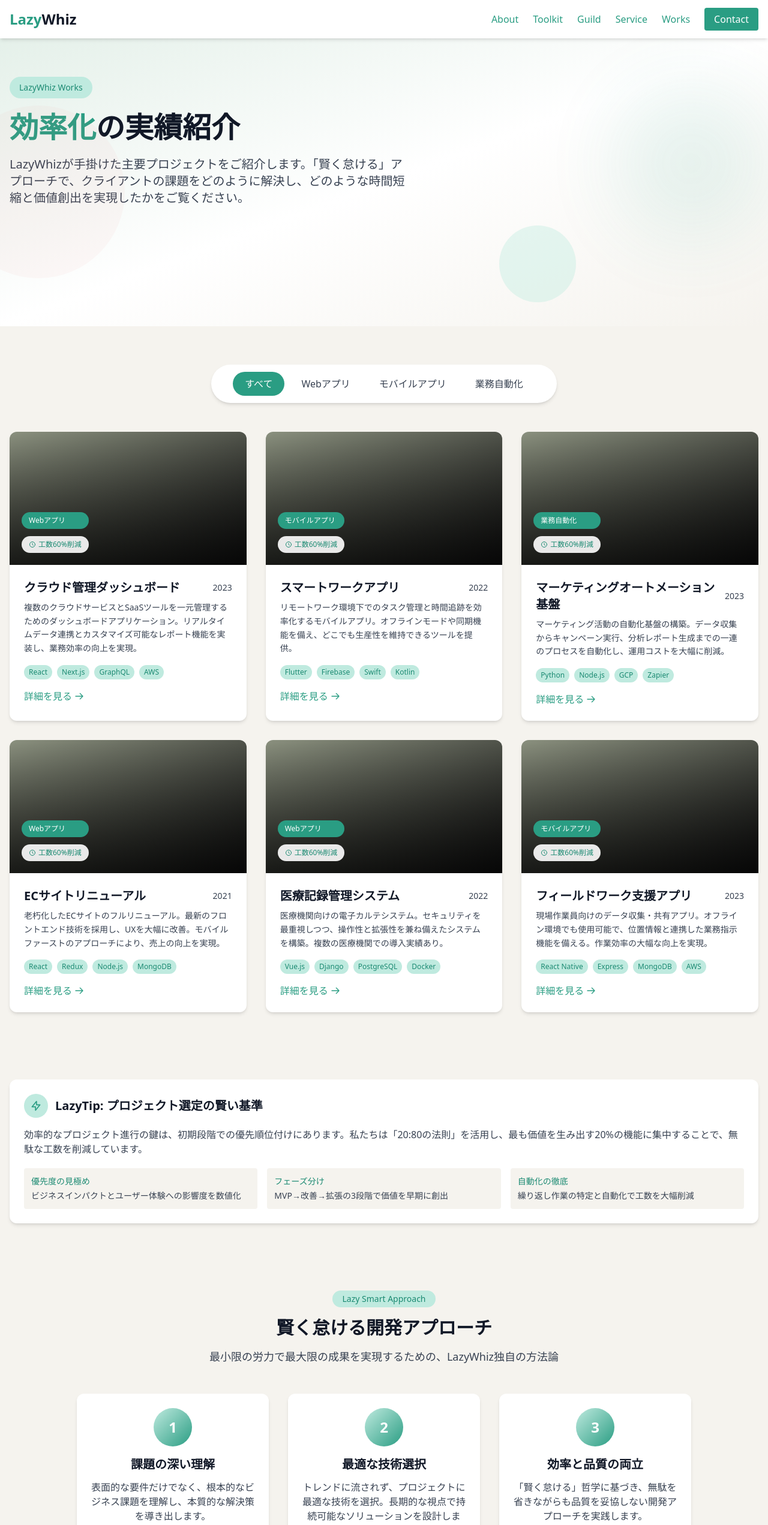
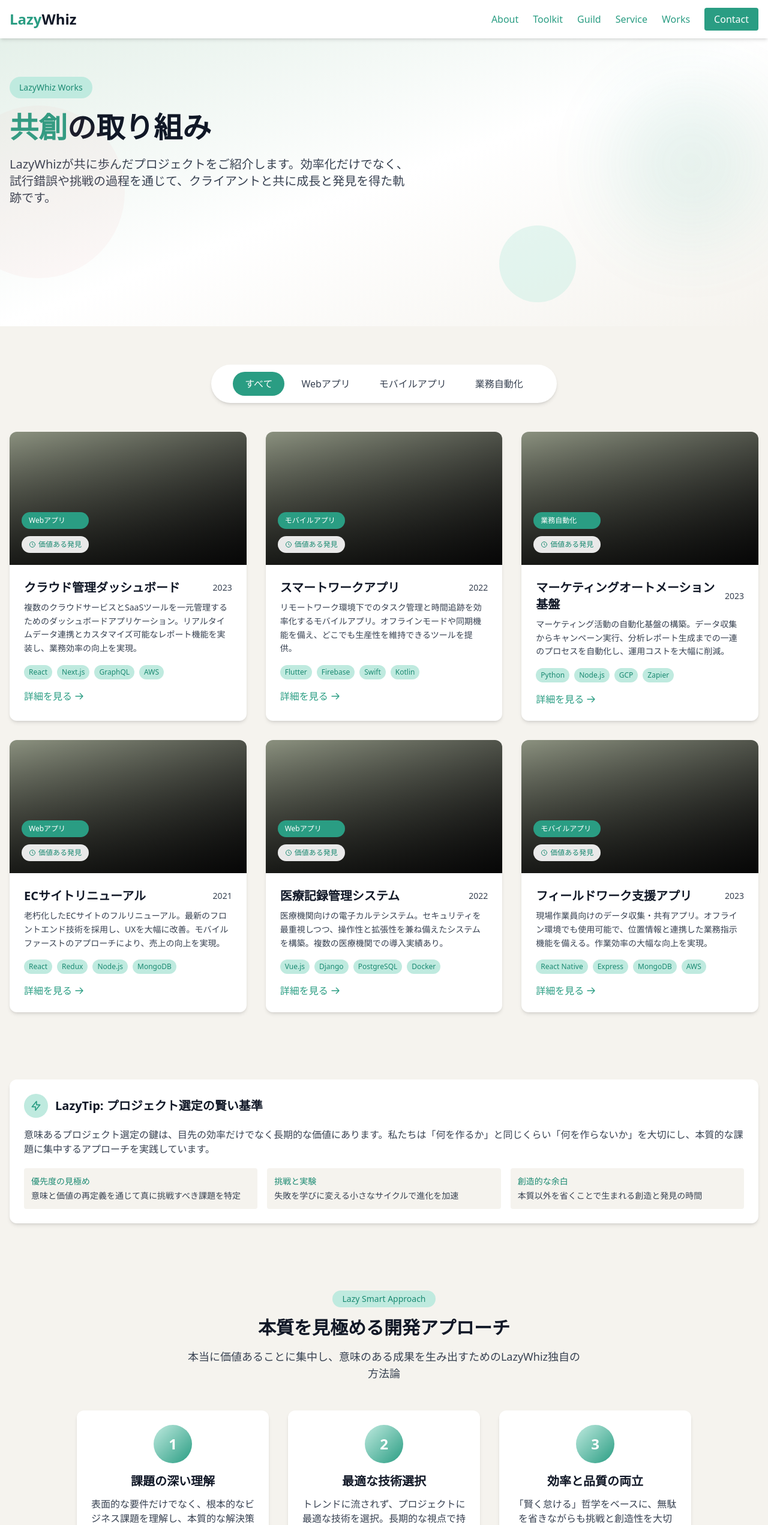
Before and after one commit to lazywhiz-main/lazywhizmain, a Next.js app: page /works in a window 1280 px wide. Shown: the top 2543 px of the page at 60% size. Built offline with nearby package versions, Linux system fonts and the light colour scheme.

Commit message:
トップページと実績ページのトーンを統一：効率化から本質と意味ある挑戦へ変更

```diff
--- a/app/page.tsx
+++ b/app/page.tsx
@@ -59,7 +59,7 @@ export default function Home() {
                 </svg>
               </div>
               <h3 className="text-2xl font-bold mb-4 text-text-high">受託開発</h3>
-              <p className="text-text-medium mb-6 flex-grow">あなたのビジネスに最適な技術ソリューションを提供します。効率的な開発プロセスで、ビジネス成果を最大化。</p>
+              <p className="text-text-medium mb-6 flex-grow">あなたのビジネスに最適な技術ソリューションを提供します。本質に集中し、意味ある価値創出を共に目指します。</p>
               <Link href="/service" className="inline-flex items-center text-brand-500 hover:text-brand-600 font-medium mt-auto">
                 <span>詳しく見る</span>
                 <svg className="ml-2 w-5 h-5" fill="none" stroke="currentColor" viewBox="0 0 24 24" xmlns="http://www.w3.org/2000/svg">
@@ -75,7 +75,7 @@ export default function Home() {
                 </svg>
               </div>
               <h3 className="text-2xl font-bold mb-4 text-text-high">ツールキット</h3>
-              <p className="text-text-medium mb-6 flex-grow">日々の作業を効率化するためのミニツールと、賢く働くためのアイデアを集めたコンテンツライブラリ。</p>
+              <p className="text-text-medium mb-6 flex-grow">日々の作業を本質化するためのミニツールと、賢く怠けるためのアイデアを集めたコンテンツライブラリ。</p>
               <Link href="/toolkit" className="inline-flex items-center text-brand-500 hover:text-brand-600 font-medium mt-auto">
                 <span>詳しく見る</span>
                 <svg className="ml-2 w-5 h-5" fill="none" stroke="currentColor" viewBox="0 0 24 24" xmlns="http://www.w3.org/2000/svg">
@@ -91,7 +91,7 @@ export default function Home() {
                 </svg>
               </div>
               <h3 className="text-2xl font-bold mb-4 text-text-high">共創コミュニティ</h3>
-              <p className="text-text-medium mb-6 flex-grow">同じ志を持つクリエイターやビジネスパーソンが集まり、アイデアを共有し合う場所。</p>
+              <p className="text-text-medium mb-6 flex-grow">同じ志を持つ仲間と共に、意味ある挑戦と創造的な対話を通じて成長し合う場所。価値観を共有し、共に学び合います。</p>
               <Link href="/guild" className="inline-flex items-center text-brand-500 hover:text-brand-600 font-medium mt-auto">
                 <span>詳しく見る</span>
                 <svg className="ml-2 w-5 h-5" fill="none" stroke="currentColor" viewBox="0 0 24 24" xmlns="http://www.w3.org/2000/svg">
@@ -111,8 +111,8 @@ export default function Home() {
 
         <div className="container relative">
           <div className="text-center mb-16">
-            <span className="inline-block px-4 py-1 bg-brand-200 text-brand-600 rounded-full text-sm font-medium mb-4">実績</span>
-            <h2 className="text-4xl font-bold text-text-high">実績紹介</h2>
+            <span className="inline-block px-4 py-1 bg-brand-200 text-brand-600 rounded-full text-sm font-medium mb-4">共創の取り組み</span>
+            <h2 className="text-4xl font-bold text-text-high">価値ある挑戦</h2>
           </div>
 
           <div className="grid grid-cols-1 md:grid-cols-2 gap-10 max-w-5xl mx-auto">
@@ -129,7 +129,7 @@ export default function Home() {
               </div>
               <div className="p-8">
                 <h3 className="text-2xl font-bold mb-3 text-text-high">プロジェクト事例 1</h3>
-                <p className="text-text-medium mb-6">効率的なワークフローを実現するためのダッシュボードアプリケーション。ユーザー体験を重視したUIデザインと、データ処理の最適化を実現。</p>
+                <p className="text-text-medium mb-6">共創的なアプローチで開発したダッシュボードアプリケーション。本質的な課題に集中し、ユーザー体験を重視した意味ある機能設計を実現。</p>
                 <Link href="/works/1" className="inline-flex items-center text-brand-500 hover:text-brand-600 font-medium">
                   <span>詳細を見る</span>
                   <svg className="ml-2 w-5 h-5" fill="none" stroke="currentColor" viewBox="0 0 24 24" xmlns="http://www.w3.org/2000/svg">
@@ -152,7 +152,7 @@ export default function Home() {
               </div>
               <div className="p-8">
                 <h3 className="text-2xl font-bold mb-3 text-text-high">プロジェクト事例 2</h3>
-                <p className="text-text-medium mb-6">時間管理を最適化するためのモバイルアプリケーション。直感的な操作性と、ユーザーの行動パターンを学習する機能を搭載。</p>
+                <p className="text-text-medium mb-6">時間管理の本質を見つめ直したモバイルアプリケーション。直感的な操作性と、ユーザーの真のニーズに応える創造的な機能を提供。</p>
                 <Link href="/works/2" className="inline-flex items-center text-brand-500 hover:text-brand-600 font-medium">
                   <span>詳細を見る</span>
                   <svg className="ml-2 w-5 h-5" fill="none" stroke="currentColor" viewBox="0 0 24 24" xmlns="http://www.w3.org/2000/svg">
@@ -185,9 +185,9 @@ export default function Home() {
 
         <div className="container relative z-10">
           <div className="max-w-3xl mx-auto text-center text-white">
-            <h2 className="text-4xl font-bold mb-8">あなたのプロジェクトを<br />一緒に実現しませんか？</h2>
+            <h2 className="text-4xl font-bold mb-8">意味ある挑戦を<br />一緒に始めませんか？</h2>
             <p className="text-xl mb-12 opacity-90">
-              LazyWhizは、あなたのビジネスの成長をサポートします。効率的な開発プロセスと創造的なアイデアで、最高の結果を生み出しましょう。
+              LazyWhizは、あなたの課題の本質を見極め、真に価値あるソリューションを共に創造します。探求と発見の対話から始めましょう。
             </p>
             <Link href="/contact" className="inline-flex items-center bg-white text-brand-500 hover:bg-neutral-50 px-10 py-5 rounded-lg font-bold text-lg transition-all shadow-lg hover:shadow-xl transform hover:-translate-y-1">
               <span>お問い合わせ</span>
--- a/app/works/page.tsx
+++ b/app/works/page.tsx
@@ -70,10 +70,10 @@ export default function Works() {
           <div className="max-w-4xl">
             <span className="inline-block mb-6 px-4 py-2 bg-brand-200 text-brand-600 rounded-full text-sm font-medium">LazyWhiz Works</span>
             <h1 className="text-4xl md:text-5xl font-bold mb-6">
-              <span className="text-brand-500">効率化</span>の実績紹介
+              <span className="text-brand-500">共創</span>の取り組み
             </h1>
             <p className="text-lg md:text-xl text-text-medium mb-8 max-w-2xl">
-              LazyWhizが手掛けた主要プロジェクトをご紹介します。「賢く怠ける」アプローチで、クライアントの課題をどのように解決し、どのような<span className="font-medium">時間短縮と価値創出</span>を実現したかをご覧ください。
+              LazyWhizが共に歩んだプロジェクトをご紹介します。効率化だけでなく、試行錯誤や挑戦の過程を通じて、クライアントと共に<span className="font-medium">成長と発見</span>を得た軌跡です。
             </p>
           </div>
         </div>
@@ -112,7 +112,7 @@ export default function Works() {
                       <svg className="w-3 h-3 mr-1" fill="none" stroke="currentColor" viewBox="0 0 24 24" xmlns="http://www.w3.org/2000/svg">
                         <path strokeLinecap="round" strokeLinejoin="round" strokeWidth="2" d="M12 8v4l3 3m6-3a9 9 0 11-18 0 9 9 0 0118 0z"></path>
                       </svg>
-                      工数60%削減
+                      価値ある発見
                     </div>
                   </div>
                 </div>
@@ -157,20 +157,20 @@ export default function Works() {
               <h3 className="text-xl font-bold">LazyTip: プロジェクト選定の賢い基準</h3>
             </div>
             <p className="text-text-medium mb-5">
-              効率的なプロジェクト進行の鍵は、初期段階での優先順位付けにあります。私たちは「20:80の法則」を活用し、最も価値を生み出す20%の機能に集中することで、無駄な工数を削減しています。
+              意味あるプロジェクト選定の鍵は、目先の効率だけでなく長期的な価値にあります。私たちは「何を作るか」と同じくらい「何を作らないか」を大切にし、本質的な課題に集中するアプローチを実践しています。
             </p>
             <div className="grid grid-cols-1 md:grid-cols-3 gap-4 text-sm">
               <div className="bg-neutral-50 p-3 rounded">
                 <div className="font-medium mb-1 text-brand-600">優先度の見極め</div>
-                <p>ビジネスインパクトとユーザー体験への影響度を数値化</p>
+                <p>意味と価値の再定義を通じて真に挑戦すべき課題を特定</p>
               </div>
               <div className="bg-neutral-50 p-3 rounded">
-                <div className="font-medium mb-1 text-brand-600">フェーズ分け</div>
-                <p>MVP→改善→拡張の3段階で価値を早期に創出</p>
+                <div className="font-medium mb-1 text-brand-600">挑戦と実験</div>
+                <p>失敗を学びに変える小さなサイクルで進化を加速</p>
               </div>
               <div className="bg-neutral-50 p-3 rounded">
-                <div className="font-medium mb-1 text-brand-600">自動化の徹底</div>
-                <p>繰り返し作業の特定と自動化で工数を大幅削減</p>
+                <div className="font-medium mb-1 text-brand-600">創造的な余白</div>
+                <p>本質以外を省くことで生まれる創造と発見の時間</p>
               </div>
             </div>
           </div>
@@ -182,9 +182,9 @@ export default function Works() {
         <div className="container mx-auto px-4">
           <div className="text-center mb-12">
             <span className="inline-block px-4 py-1 bg-brand-200 text-brand-600 rounded-full text-sm font-medium mb-4">Lazy Smart Approach</span>
-            <h2 className="text-3xl font-bold mb-4">賢く怠ける開発アプローチ</h2>
+            <h2 className="text-3xl font-bold mb-4">本質を見極める開発アプローチ</h2>
             <p className="text-lg text-text-medium max-w-2xl mx-auto">
-              最小限の労力で最大限の成果を実現するための、LazyWhiz独自の方法論
+              本当に価値あることに集中し、意味のある成果を生み出すためのLazyWhiz独自の方法論
             </p>
           </div>
 
@@ -215,10 +215,10 @@ export default function Works() {
               <div className="w-16 h-16 bg-gradient-to-br from-brand-200 to-brand-500 rounded-full flex items-center justify-center text-2xl font-bold mx-auto mb-4 text-white">3</div>
               <h3 className="text-xl font-bold mb-3">効率と品質の両立</h3>
               <p className="mb-4">
-                「賢く怠ける」哲学に基づき、無駄を省きながらも品質を妥協しない開発アプローチを実践します。
+                「賢く怠ける」哲学をベースに、無駄を省きながらも挑戦と創造性を大切にする開発アプローチを実践します。
               </p>
               <div className="text-sm inline-block bg-neutral-50 px-3 py-1 rounded-full">
-                <span className="text-brand-600 font-medium">効果:</span> 開発期間40%短縮
+                <span className="text-brand-600 font-medium">効果:</span> 創造的な時間の確保
               </div>
             </div>
           </div>
@@ -232,7 +232,7 @@ export default function Works() {
             <span className="inline-block px-4 py-1 bg-brand-200 text-brand-600 rounded-full text-sm font-medium mb-4">Client Voice</span>
             <h2 className="text-3xl font-bold mb-4">お客様の声</h2>
             <p className="text-lg text-text-medium max-w-2xl mx-auto">
-              「賢く怠ける」アプローチがもたらした具体的な効果
+              共創による価値創出のストーリー
             </p>
           </div>
 
@@ -248,7 +248,7 @@ export default function Works() {
                   <svg className="w-4 h-4" xmlns="http://www.w3.org/2000/svg" viewBox="0 0 24 24" fill="currentColor"><path d="M12 17.27L18.18 21l-1.64-7.03L22 9.24l-7.19-.61L12 2 9.19 8.63 2 9.24l5.46 4.73L5.82 21z"/></svg>
                 </div>
                 <p className="mb-4 text-lg italic">
-                  LazyWhizのアプローチは非常に効率的でした。無駄な作業を最小化し、本当に価値のある機能開発に集中してくれたおかげで、<span className="font-medium text-brand-600">開発期間を40%短縮</span>しながら期待以上の成果を得られました。
+                  LazyWhizとの協働は新しい視点をもたらしました。単なる効率化ではなく、私たちが本当に取り組むべき課題を見極め、<span className="font-medium text-brand-600">意味のある成果</span>に集中できたことで、チーム全体に新しい価値観が生まれました。
                 </p>
                 <div className="mb-4">
                   <p className="font-bold">田中 誠</p>
@@ -256,7 +256,7 @@ export default function Works() {
                 </div>
                 <div className="text-sm bg-neutral-50 p-3 rounded-lg">
                   <p className="font-medium text-brand-600">LazyWhizからの回答:</p>
-                  <p>田中様、ご信頼いただきありがとうございます。MVP開発のフェーズ分けと自動テスト導入が効率化に貢献できて嬉しいです。今後も「賢く怠ける」アプローチでサポートいたします。</p>
+                  <p>田中様、貴重なフィードバックをありがとうございます。「何をしないか」を決める勇気と「本質に集中する」姿勢が素晴らしい結果につながりました。私たちも多くを学ばせていただきました。</p>
                 </div>
               </div>
             </div>
@@ -272,7 +272,7 @@ export default function Works() {
                   <svg className="w-4 h-4" xmlns="http://www.w3.org/2000/svg" viewBox="0 0 24 24" fill="currentColor"><path d="M12 17.27L18.18 21l-1.64-7.03L22 9.24l-7.19-.61L12 2 9.19 8.63 2 9.24l5.46 4.73L5.82 21z"/></svg>
                 </div>
                 <p className="mb-4 text-lg italic">
-                  自動化プロジェクトを依頼しましたが、単なる技術導入ではなく、ビジネスプロセス全体を最適化する視点で提案してくれました。結果として、<span className="font-medium text-brand-600">運用コストを60%削減</span>し、業務効率を大幅に向上できました。
+                  最初は単なる業務効率化を期待していましたが、LazyWhizは私たちの課題の本質を探り、新しい可能性を示してくれました。失敗を恐れずに実験できる環境を作り、<span className="font-medium text-brand-600">創造的な挑戦</span>を後押ししてくれたことが最大の価値でした。
                 </p>
                 <div className="mb-4">
                   <p className="font-bold">佐藤 美咲</p>
@@ -280,7 +280,7 @@ export default function Works() {
                 </div>
                 <div className="text-sm bg-neutral-50 p-3 rounded-lg">
                   <p className="font-medium text-brand-600">LazyWhizからの回答:</p>
-                  <p>佐藤様、評価いただきありがとうございます。業務プロセスの可視化から始め、真に効果のある自動化ポイントを特定できたことが成功の鍵でした。引き続き改善のサポートをさせていただきます。</p>
+                  <p>佐藤様、共に挑戦できたことに感謝します。「効率化」と「創造性」は対立するものではなく、本質的な価値に集中することで両立できると信じています。今後も一緒に新しい可能性を探求していきましょう。</p>
                 </div>
               </div>
             </div>
@@ -296,24 +296,24 @@ export default function Works() {
 
         <div className="container mx-auto px-4 relative z-10">
           <div className="text-center max-w-3xl mx-auto">
-            <h2 className="text-3xl font-bold mb-6">あなたのプロジェクトも<br/>「賢く怠ける」成功事例に</h2>
+            <h2 className="text-3xl font-bold mb-6">あなたのプロジェクトも<br/>価値ある挑戦の物語に</h2>
             <p className="text-xl opacity-90 mb-8">
-              従来の方法では<span className="line-through px-2">100時間</span>かかる作業も、<br/>
-              LazyWhizなら<span className="font-bold underline">たった40時間</span>で同等以上の成果を。
+              ただ効率化するだけでなく<br/>
+              <span className="font-bold underline">本当に意味のあることに集中</span>する体験を。
             </p>
             <div className="flex flex-col sm:flex-row gap-4 justify-center">
               <Link href="/contact" className="inline-flex items-center justify-center bg-white text-brand-600 hover:bg-opacity-90 px-8 py-4 rounded-lg font-medium transition-all shadow-lg hover:shadow-xl transform hover:-translate-y-1">
                 <svg className="w-5 h-5 mr-2" fill="none" stroke="currentColor" viewBox="0 0 24 24" xmlns="http://www.w3.org/2000/svg">
                   <path strokeLinecap="round" strokeLinejoin="round" strokeWidth="2" d="M12 8v4l3 3m6-3a9 9 0 11-18 0 9 9 0 0118 0z"></path>
                 </svg>
-                60分で効率化相談
+                60分で対話セッション
               </Link>
               <Link href="/service" className="inline-flex items-center justify-center border-2 border-white text-white hover:bg-white hover:text-brand-600 px-8 py-4 rounded-lg font-medium transition-all">
                 サービス一覧を見る
               </Link>
             </div>
             <p className="mt-6 text-sm opacity-80">
-              初回相談は無料・必要な場合のみお見積り・最短2週間で効果実感
+              初回相談は無料・プロジェクトの可能性を一緒に探求・あなたのペースで進行
             </p>
           </div>
         </div>
```
